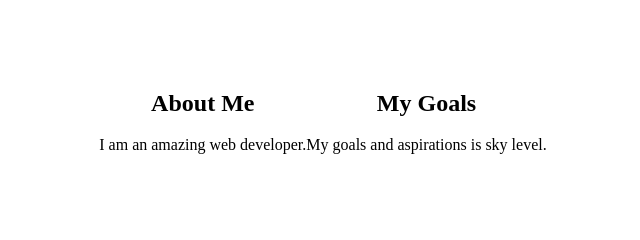
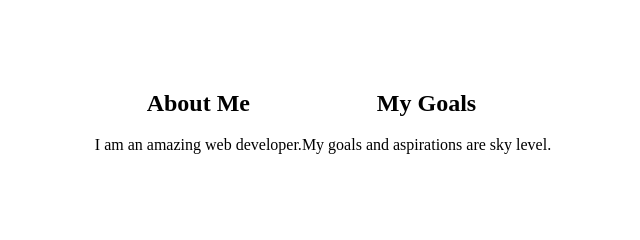
Before and after one commit to AbdulConsole/mfcLab, a plain HTML site: page index.html in a window 1280 px wide. Shown: the part 1120-1360 px from the top of the page, 317-957 px from the left. Drawn offline with Linux system fonts and the light colour scheme.

Commit message:
grammar correct

```diff
--- a/index.html
+++ b/index.html
@@ -24,7 +24,7 @@
     </div>
     <div>
       <h2>My Goals</h2>
-      <p>My goals and aspirations is sky level.</p>
+      <p>My goals and aspirations are sky level.</p>
     </div>
   </section>
   <!-- part 3 contact session-->
```
